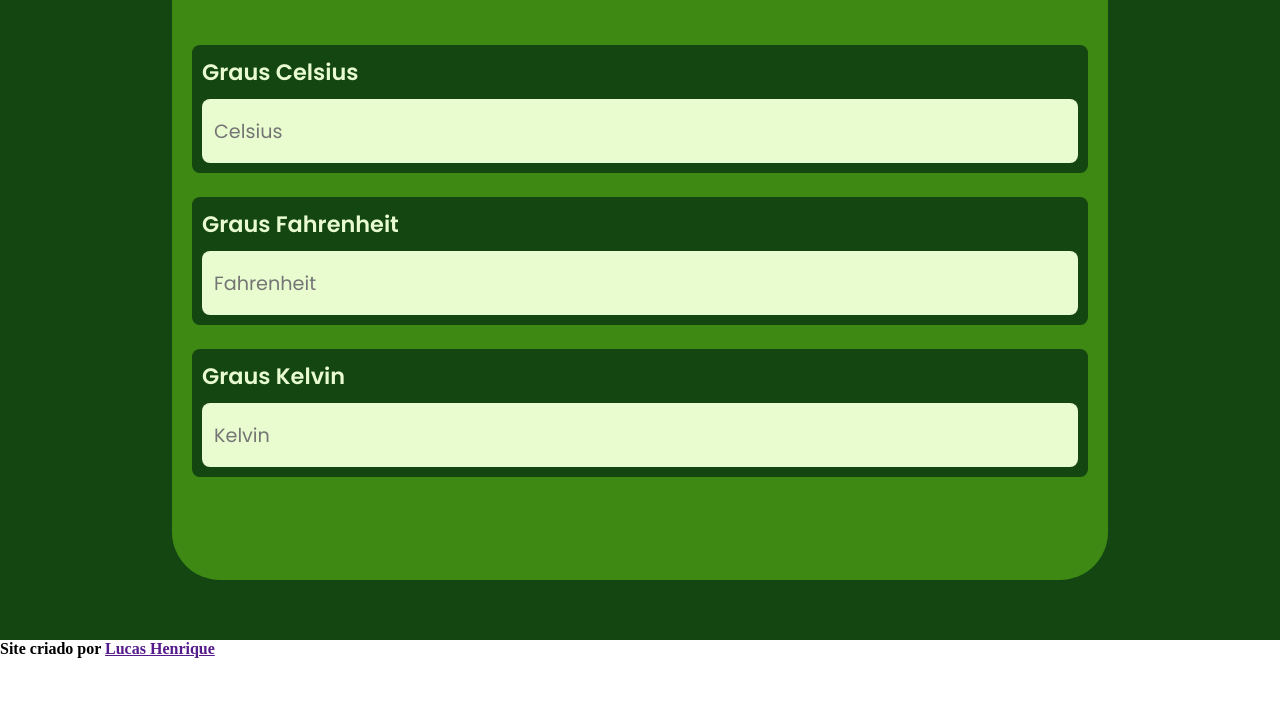
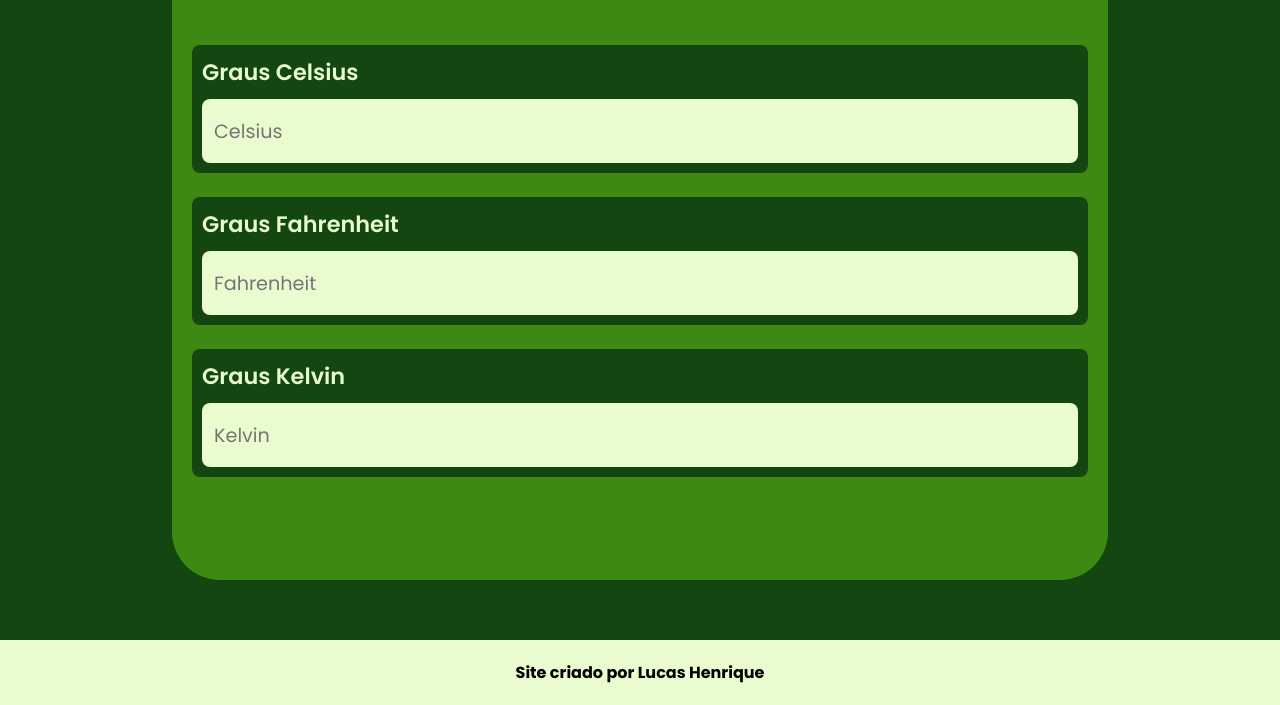
Before and after one commit to DevLucasHenrique/Temperature-Converter, a plain HTML site: page src/index.html in a window 1280 px wide. Shown: the part 160-865 px from the top of the page. Before the commit the page ends 818 px from the top, so only its background shows below. Drawn offline with Linux system fonts and the light colour scheme.

Commit message:
Footer finalizado

```diff
--- a/src/css/style.css
+++ b/src/css/style.css
@@ -66,3 +66,21 @@ div#inputsDiv input {
     border-radius: 8px;
     padding: 12px;
 }
+
+footer {
+    background-color: var(--lightGreen);
+    font-family: "Poppins";
+    text-align: center;
+    padding: 20px;
+}
+
+footer h4 strong a {
+    transition: 0.3s ease;
+    text-decoration: none;
+    color: black;
+}
+
+footer h4 strong a:hover {
+    transition: 0.3s ease;
+    color: var(--darkGreen);
+}
```
